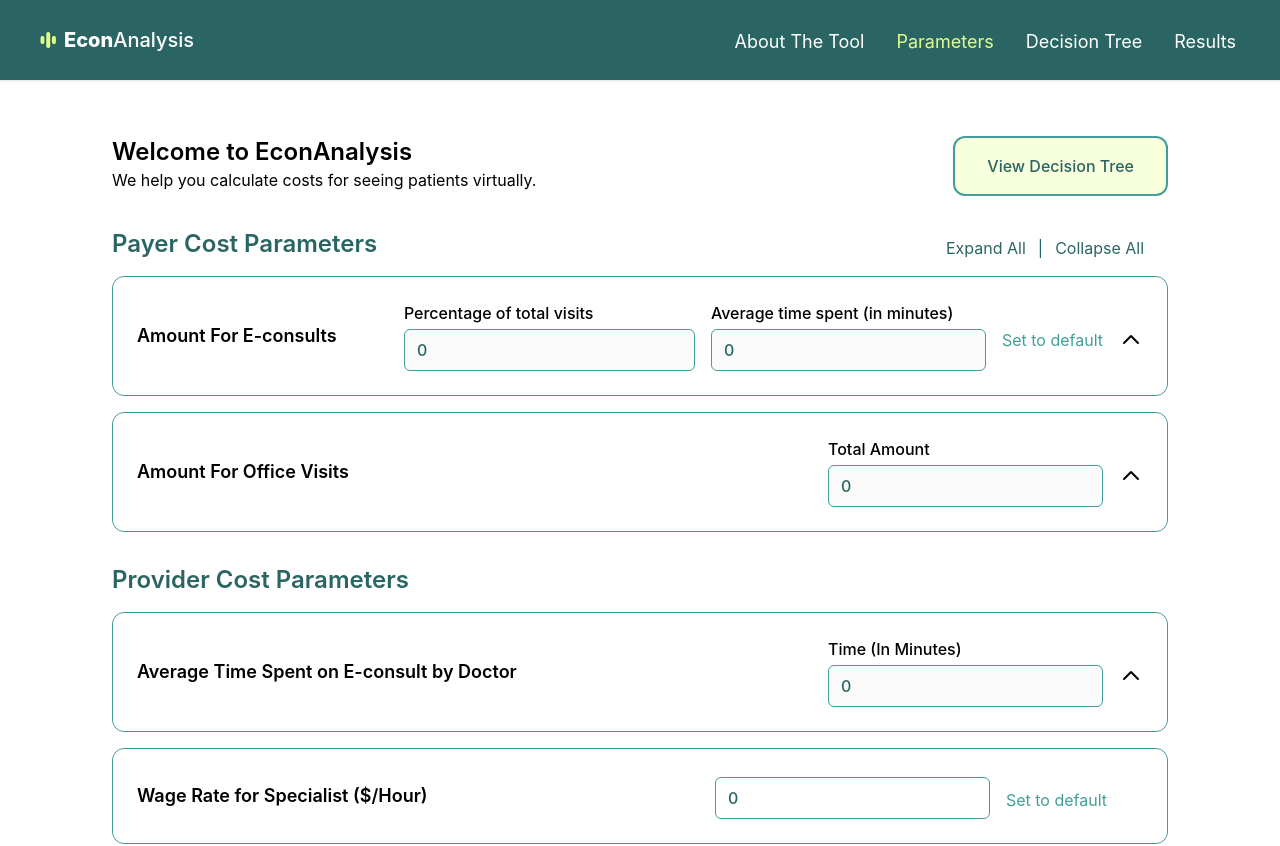
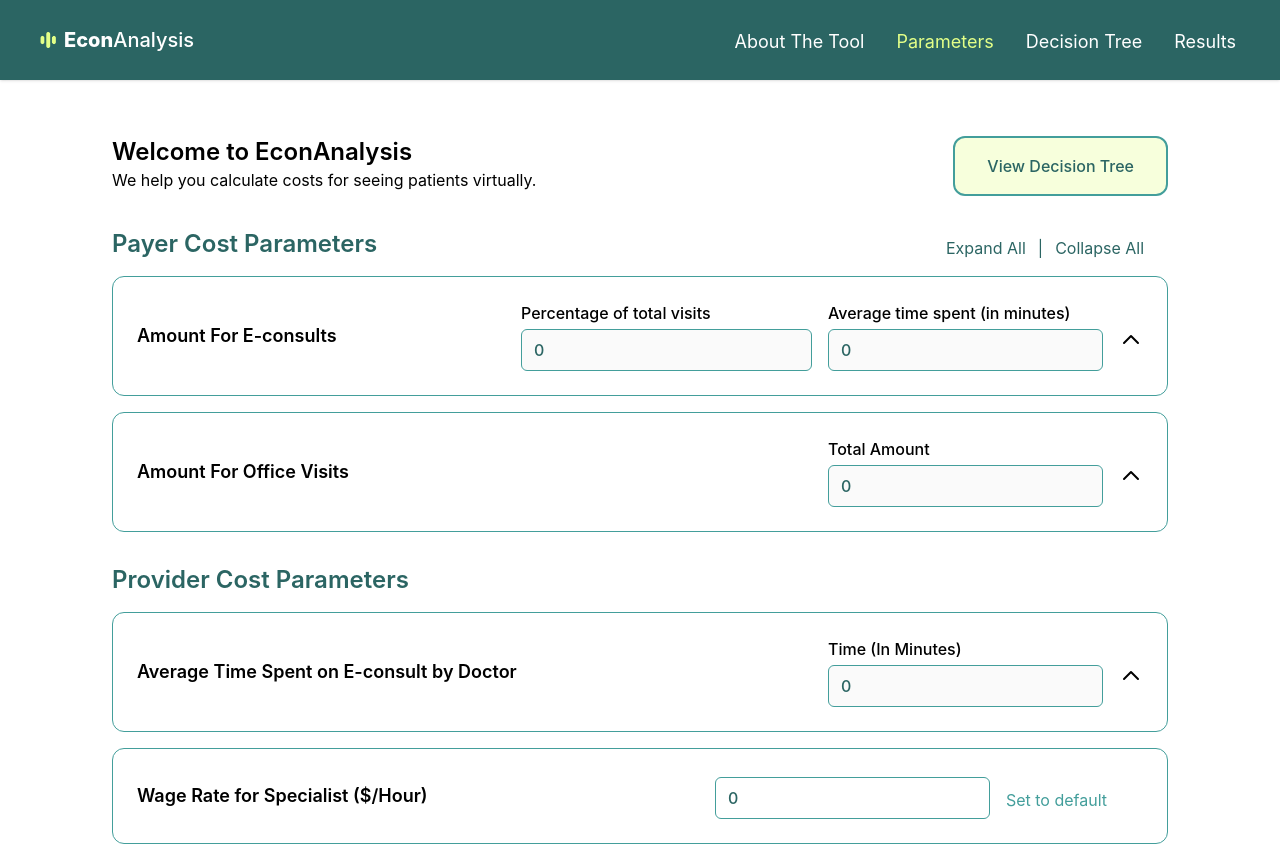
Before and after one commit to skeptrunedev/dell-med-e-consults, a Next.js app: page /parameters in a window 1280 px wide. Shown: the top 846 px of the page. Built offline with nearby package versions, Linux system fonts and the light colour scheme.

Commit message:
store calculated values

```diff
--- a/components/parameters/payer_cost_parameters/amount_for_e_consults.tsx
+++ b/components/parameters/payer_cost_parameters/amount_for_e_consults.tsx
@@ -15,6 +15,9 @@ const calculateAmountForEConsults = () => {
     percentageOfTotalVisits += Number(code.percentage_of_total_visits || '0');
     averagePhysicianTime += Number(code.avg_physician_time_spent || '0') * Number(code.percentage_of_total_visits || '0') / 100;
   });
+  window.localStorage.setItem('amountForEConsultsPercentageOfTotalVisits', percentageOfTotalVisits.toString());
+  window.localStorage.setItem('amountForEConsultsAveragePhysicianTime', averagePhysicianTime.toString());
+
   return { percentageOfTotalVisits, averagePhysicianTime };
 }
 
@@ -79,9 +82,6 @@ const  AmountForEConsults: NextPage<GetExpandedAll> = ({expandAllSetting}) => {
             }}
           />
           </div>
-          <span className="self-center mt-2 text-casal-300 cursor-pointer select-none">
-            Set to default
-          </span>
           <span className="h-6 w-6 ml-2 mt-2 self-center cursor-pointer" onClick={() => setExpanded(!expanded)}>
             {expanded ? <ChevronDownIcon /> : <ChevronUpIcon />}
           </span>
--- a/components/parameters/payer_cost_parameters/amount_for_office_visits.tsx
+++ b/components/parameters/payer_cost_parameters/amount_for_office_visits.tsx
@@ -10,6 +10,8 @@ const calculateAmountForOfficeVisit = () => {
   amountForOfficeVisit += Number(window.localStorage.getItem('medicareFee') || '0') * Number(window.localStorage.getItem('medicarePercentage') || '0') / 100;
   amountForOfficeVisit += Number(window.localStorage.getItem('commercialFee') || '0') * Number(window.localStorage.getItem('commercialPercentage') || '0') / 100;
   amountForOfficeVisit += Number(window.localStorage.getItem('otherFee') || '0') * Number(window.localStorage.getItem('otherPercentage') || '0') / 100;
+  window.localStorage.setItem('amountForOfficeVisit', amountForOfficeVisit.toString());
+
   return String(amountForOfficeVisit);
 }
 
--- a/components/parameters/provider_cost_parameters/average_time_spent_on_e_consult_by_doctor.tsx
+++ b/components/parameters/provider_cost_parameters/average_time_spent_on_e_consult_by_doctor.tsx
@@ -11,6 +11,8 @@ const calculateAverageTimeSpentOnEConsultByDoctor = () => {
   averageTimeSpentOnEConsultByDoctor += 15 * Number(window.localStorage.getItem('fifteen') || '0') / 100;
   averageTimeSpentOnEConsultByDoctor += 25 * Number(window.localStorage.getItem('twentyFive') || '0') / 100;
   averageTimeSpentOnEConsultByDoctor += 45 * Number(window.localStorage.getItem('fourtyFive') || '0') / 100;
+  window.localStorage.setItem('averageTimeSpentOnEConsultByDoctor', averageTimeSpentOnEConsultByDoctor.toString());
+
   return String(averageTimeSpentOnEConsultByDoctor);
 }
 
```
